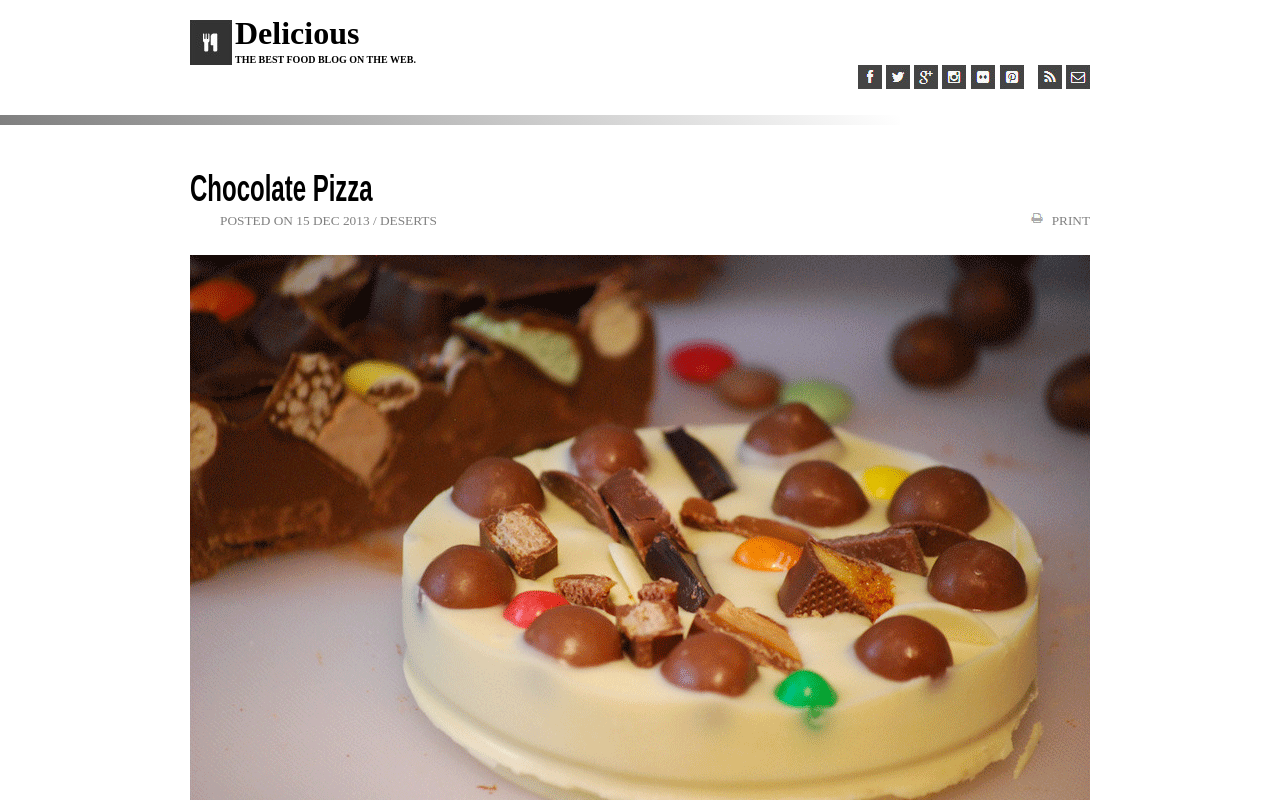
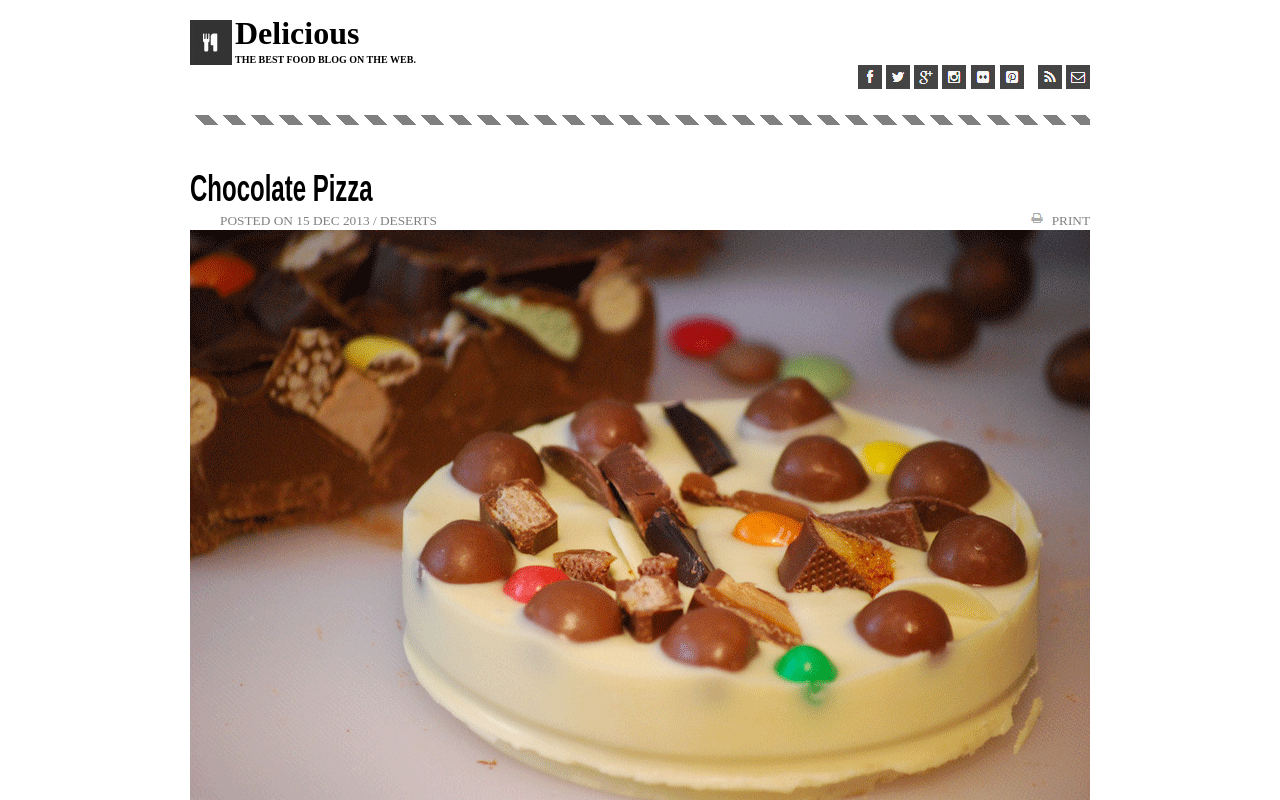
Before and after one commit to brannonstarnes/Chocolate-Pizza, a plain HTML site: page index.html in a window 1280 px wide. Shown: the top 800 px of the page. Drawn offline with Linux system fonts and the light colour scheme.

Commit message:
adds more style.

```diff
--- a/index.html
+++ b/index.html
@@ -32,9 +32,9 @@
       <img src="imgs/mail-icon.png" alt="">
 
     </nav>
+    <div class="decLine"></div>
   </header>
 
-  <div class="decLine"></div>
 
   <main>
 
--- a/styles.css
+++ b/styles.css
@@ -55,9 +55,10 @@ nav{
   height:10px;
   background: repeating-linear-gradient(
    45deg,
-   rgba(0, 0, 0, 0.5),
-   white
-  );
+   transparent,
+   transparent 10px,
+   grey 10px,
+   grey 20px);
   display: block;
 }
 
@@ -108,10 +109,6 @@ h2{
   float:right;
 }
 
-#hero{
-  margin-top:25px;
-}
-
 main p{
   color:grey;
   width:890px;
```
